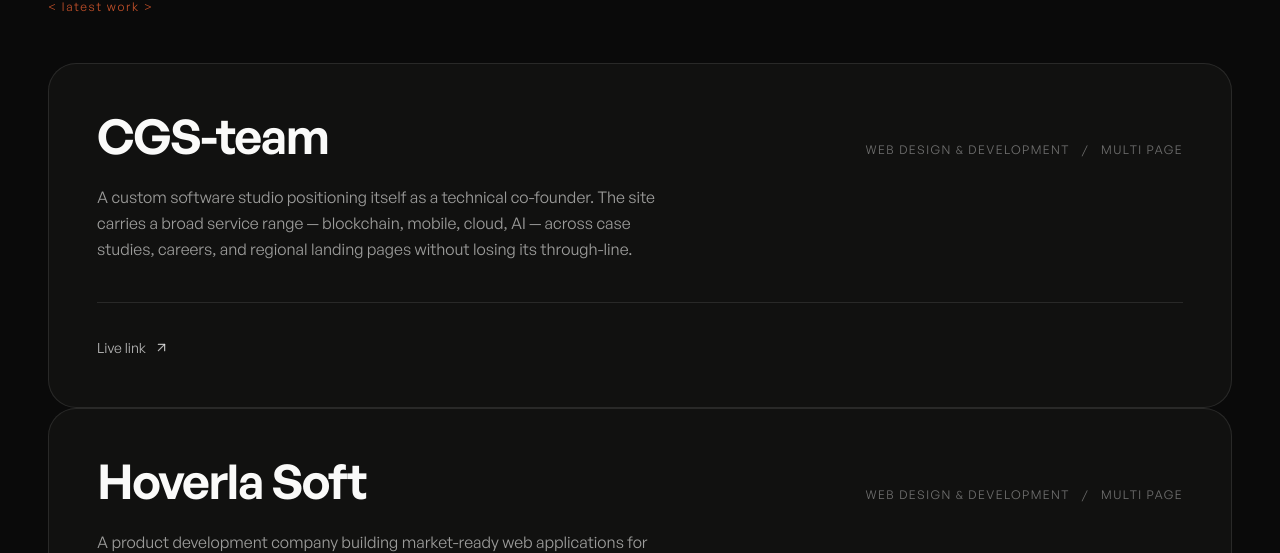
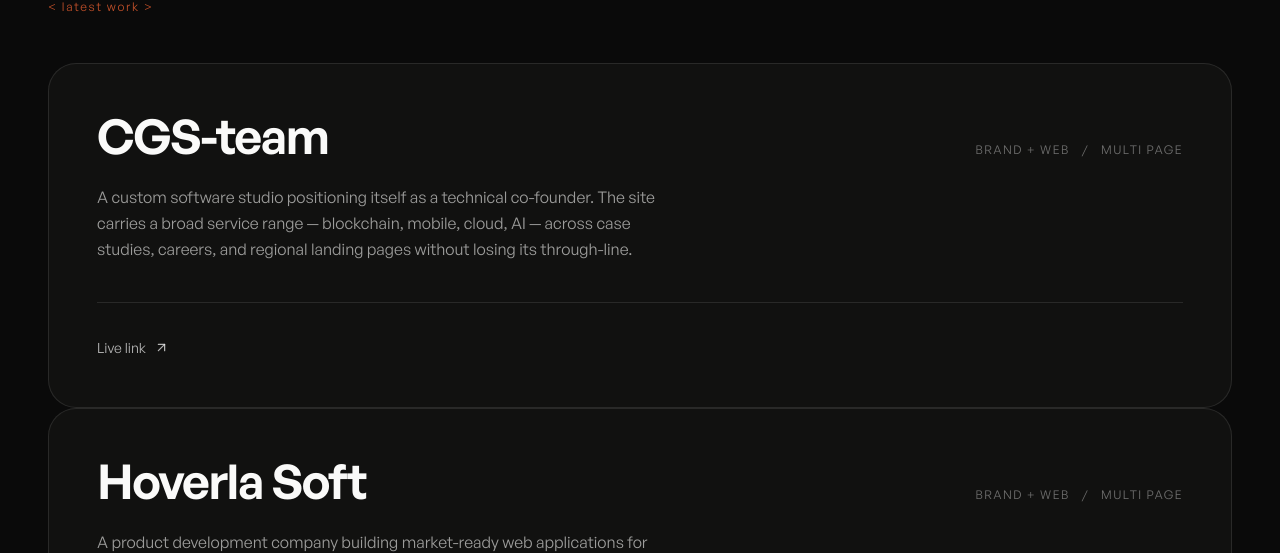
Before and after one commit to Med-Allt/webber, a Next.js app: page / in a window 1280 px wide. Shown: the part 1115-1668 px from the top of the page. Built offline with nearby package versions, Linux system fonts and the light colour scheme.

Commit message:
content: set full Brand + Web scope on all case studies

```diff
--- a/content/work.ts
+++ b/content/work.ts
@@ -7,6 +7,9 @@
  *
  * `duration` is optional and omitted where the real figure is unknown — the
  * card drops the field rather than showing an invented number.
+ *
+ * Scope is "Brand + Web" (branding, web design, and development) on all three,
+ * confirmed by the studio. Public display of these clients is confirmed too.
  */
 
 export type Project = {
@@ -24,7 +27,7 @@
     title: "CGS-team",
     blurb:
       "A custom software studio positioning itself as a technical co-founder. The site carries a broad service range — blockchain, mobile, cloud, AI — across case studies, careers, and regional landing pages without losing its through-line.",
-    meta: { scope: "Web Design & Development", pages: "Multi page" },
+    meta: { scope: "Brand + Web", pages: "Multi page" },
     liveUrl: "https://cgsteam.io/",
   },
   {
@@ -32,7 +35,7 @@
     title: "Hoverla Soft",
     blurb:
       "A product development company building market-ready web applications for startups and enterprises across healthcare, legal, logistics, and fintech. Structured to prove credibility fast: the team, the products shipped, and the way in.",
-    meta: { scope: "Web Design & Development", pages: "Multi page" },
+    meta: { scope: "Brand + Web", pages: "Multi page" },
     liveUrl: "https://hoverlasoft.com/",
   },
   {
@@ -40,7 +43,7 @@
     title: "Mlynivska Chaika",
     blurb:
       "A full-cycle Ukrainian agribusiness — farming, livestock, orchards, and meat processing across 3,500 hectares, supplying eight branded retail stores. A traditional industry given a clear, modern presence in Ukrainian.",
-    meta: { scope: "Web Design & Development", pages: "Multi page" },
+    meta: { scope: "Brand + Web", pages: "Multi page" },
     liveUrl: "https://www.mlynivska-chaika.com.ua/",
   },
 ]
```
